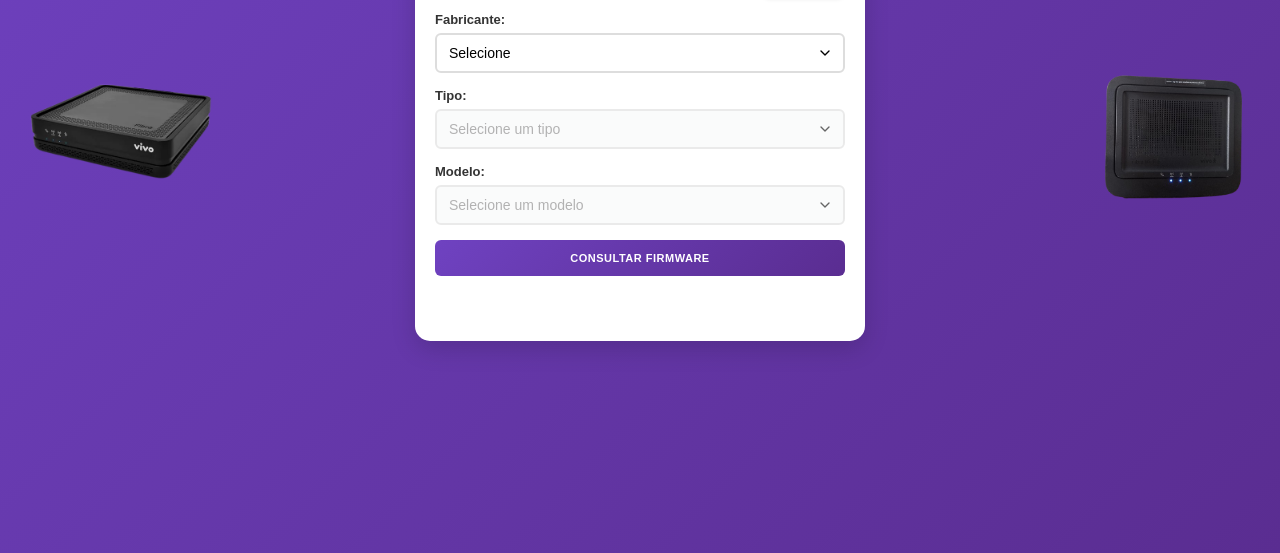
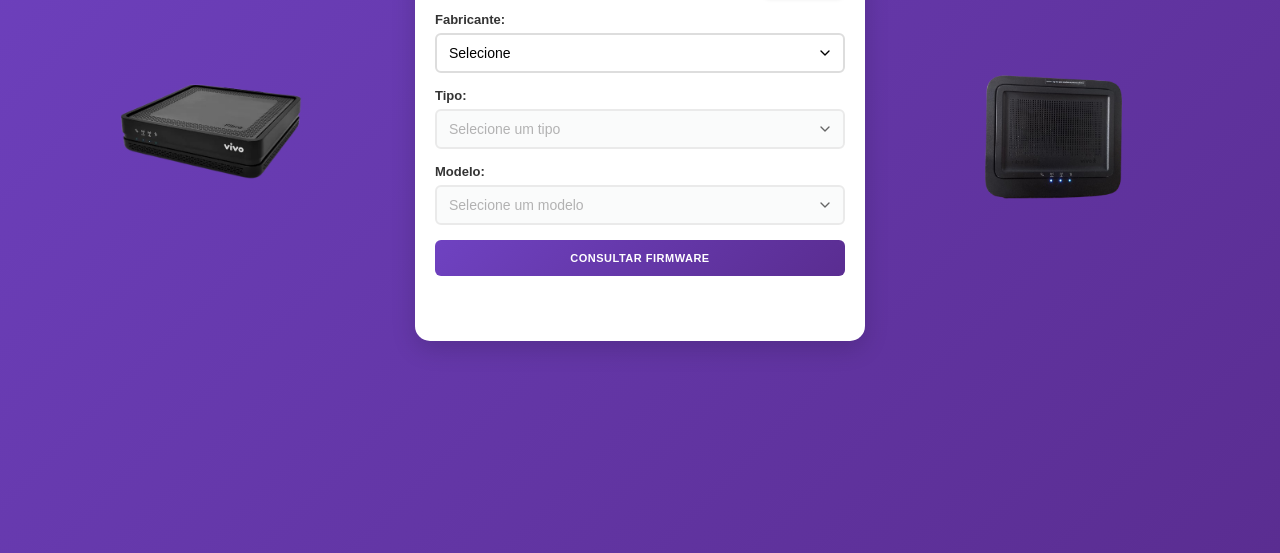
Before and after one commit to Projects-Ss-Ss/firmware, a plain HTML site: page index.html in a window 1280 px wide. Shown: the part 267-820 px from the top of the page. Drawn offline with Linux system fonts and the light colour scheme.

Commit message:
Update index.html

```diff
--- a/index.html
+++ b/index.html
@@ -59,7 +59,7 @@
         /* Imagem HGU no canto esquerdo central */
         .hgu-container {
             position: fixed;
-            left: 20px;
+            left: 110px;
             top: 50%;
             transform: translateY(-50%);
             width: 200px;
@@ -76,7 +76,7 @@
         /* Imagem HGU6 no canto direito central */
         .hgu6-container {
             position: fixed;
-            right: 20px;
+            right: 140px;
             top: 50%;
             transform: translateY(-50%);
             width: 200px;
```
